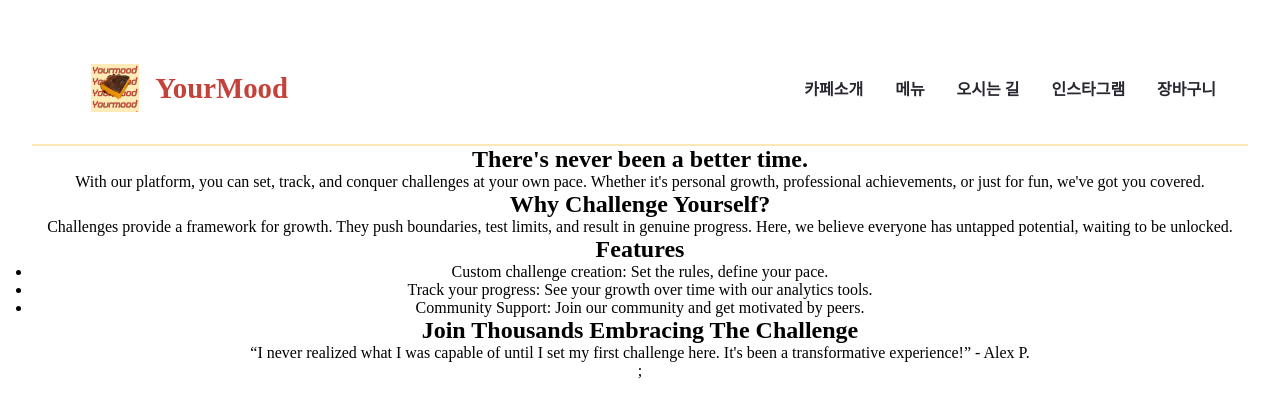
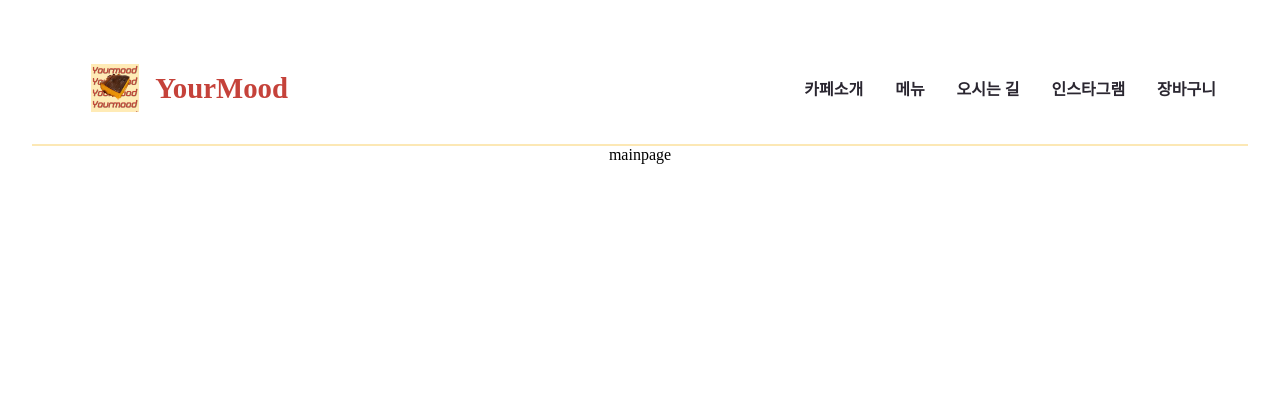
Before and after one commit to ic5594/yourMood, a React (Vite) app: page / in a window 1280 px wide. Shown: the top 416 px of the page. Built offline with nearby package versions, Linux system fonts and the light colour scheme; a web font is replaced by a local one.

Commit message:
페이지 init

```diff
--- a/src/components/main/MainHomePage.jsx
+++ b/src/components/main/MainHomePage.jsx
@@ -1,46 +1,5 @@
 const MainHomePage = () => {
-  return (
-    <>
-      <section>
-        <h2>There&apos;s never been a better time.</h2>
-        <p>
-          With our platform, you can set, track, and conquer challenges at your
-          own pace. Whether it&apos;s personal growth, professional
-          achievements, or just for fun, we&apos;ve got you covered.
-        </p>
-      </section>
-      <section>
-        <h2>Why Challenge Yourself?</h2>
-        <p>
-          Challenges provide a framework for growth. They push boundaries, test
-          limits, and result in genuine progress. Here, we believe everyone has
-          untapped potential, waiting to be unlocked.
-        </p>
-      </section>
-      <section>
-        <h2>Features</h2>
-        <ul>
-          <li>Custom challenge creation: Set the rules, define your pace.</li>
-          <li>
-            Track your progress: See your growth over time with our analytics
-            tools.
-          </li>
-          <li>
-            Community Support: Join our community and get motivated by peers.
-          </li>
-        </ul>
-      </section>
-      <section>
-        <h2>Join Thousands Embracing The Challenge</h2>
-        <p>
-          “I never realized what I was capable of until I set my first challenge
-          here. It&apos;s been a transformative experience!” - Alex P.
-        </p>
-        {/* You can add more testimonials or even a carousel for multiple testimonials */}
-      </section>
-      ;
-    </>
-  );
+  return <>mainpage</>;
 };
 
 export default MainHomePage;
--- /dev/null
+++ b/src/pages/introduction/Introduction.jsx
@@ -0,0 +1,5 @@
+const Introduction = () => {
+  return <>Introduction</>;
+};
+
+export default Introduction;
--- /dev/null
+++ b/src/pages/menu/Menu.jsx
@@ -0,0 +1,5 @@
+const Menu = () => {
+  return <p>menu</p>;
+};
+
+export default Menu;
--- /dev/null
+++ b/src/pages/waymap/WayMap.jsx
@@ -0,0 +1,5 @@
+const WayMap = () => {
+  return <p> waymap </p>;
+};
+
+export default WayMap;
```
